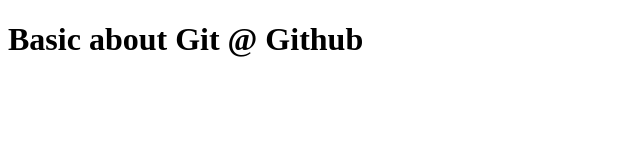
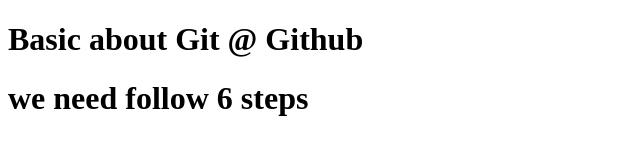
Before and after one commit to tamannaakter69/test2, a plain HTML site: page index.html in a window 1280 px wide. Shown: the whole page, without its empty margins (0-640 px from the left). Drawn offline with Linux system fonts and the light colour scheme.

Commit message:
learn how we can modify

```diff
--- a/index.html
+++ b/index.html
@@ -7,5 +7,6 @@
 </head>
 <body>
     <h1>Basic about Git @ Github</h1>
+    <h1>we need follow 6 steps</h1>
 </body>
 </html>
```
